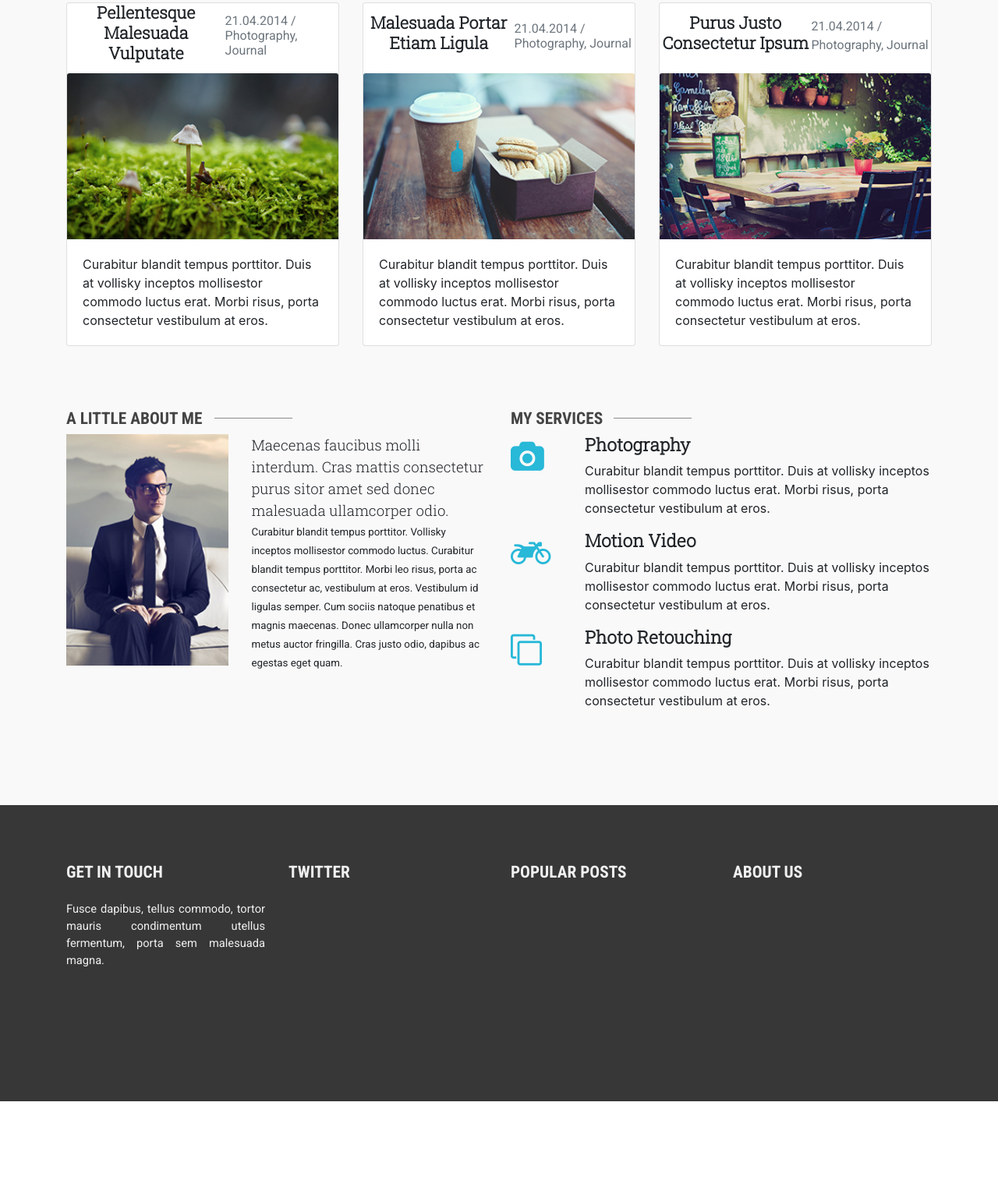
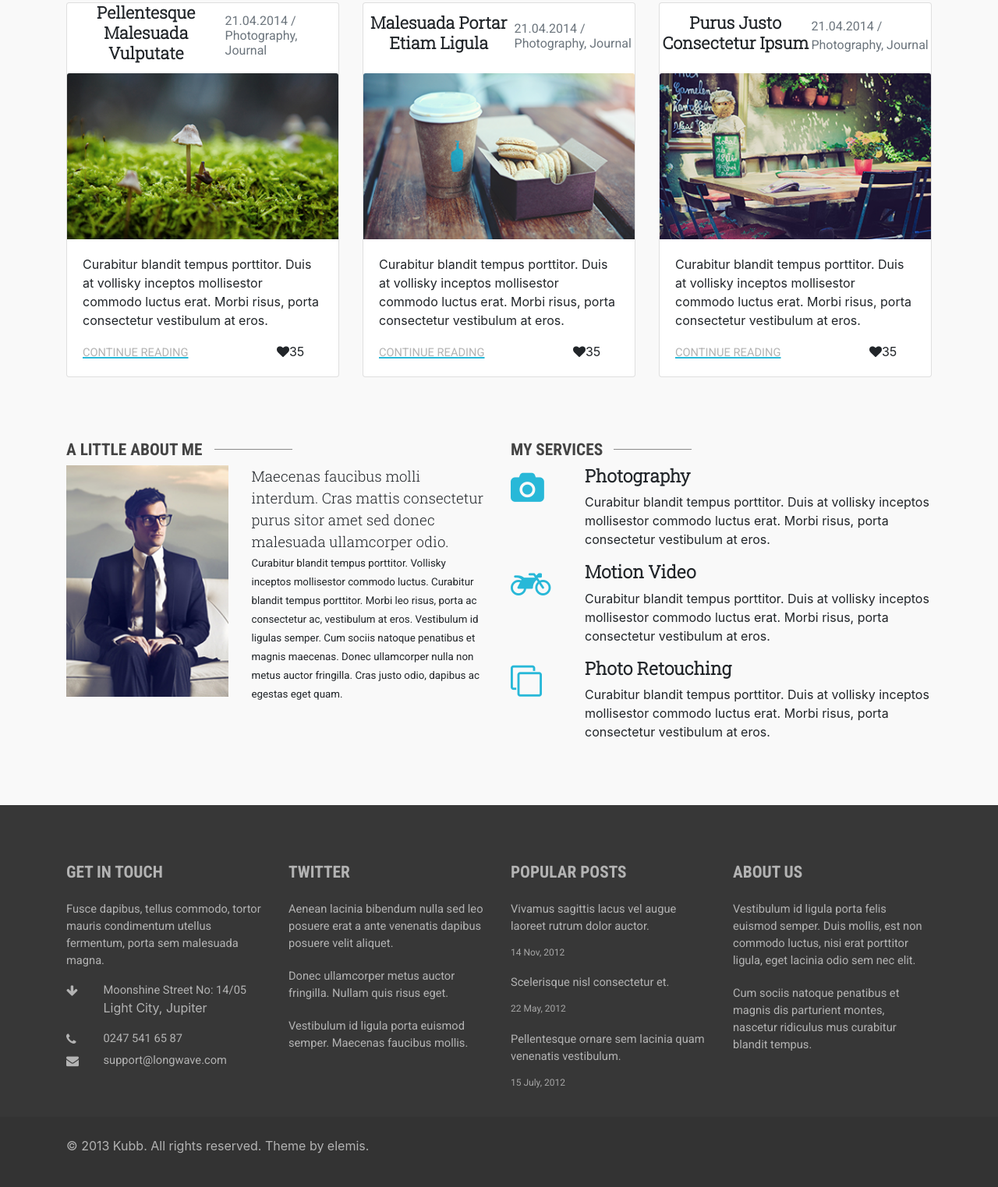
Before and after one commit to emaduddin678/Projec-4, a plain HTML site: page index.html in a window 1280 px wide. Shown: the part 2117-3640 px from the top of the page at 78% size. Before the commit the page ends 3530 px from the top, so only its background shows below. Drawn offline with nearby package versions, Linux system fonts and the light colour scheme.

Commit message:
Complet(1-mistake)

```diff
--- a/index.html
+++ b/index.html
@@ -106,7 +106,14 @@
                             <div class="card-body">
 
                                 <p class="card-text">Curabitur blandit tempus porttitor. Duis at vollisky inceptos mollisestor commodo luctus erat. Morbi  risus, porta consectetur vestibulum at eros.</p>
-
+                                <div class="row">
+                                    <div class="col-8">
+                                        <a href="#">continue reading</a>
+                                    </div>
+                                    <div class="col-4 text-center ">
+                                        <i class="fa fa-heart"></i>35
+                                    </div>
+                                </div>
 
                             </div>
                         </div>
@@ -121,6 +128,14 @@
                             <div class="card-body">
 
                               <p class="card-text">Curabitur blandit tempus porttitor. Duis at vollisky inceptos mollisestor commodo luctus erat. Morbi  risus, porta consectetur vestibulum at eros.</p>
+                                <div class="row">
+                                    <div class="col-8">
+                                        <a href="#">continue reading</a>
+                                    </div>
+                                    <div class="col-4 text-center ">
+                                        <i class="fa fa-heart"></i>35
+                                    </div>
+                                </div>
                             </div>
                         </div>
                     </div>
@@ -134,6 +149,14 @@
                             <div class="card-body">
 
                               <p class="card-text">Curabitur blandit tempus porttitor. Duis at vollisky inceptos mollisestor commodo luctus erat. Morbi  risus, porta consectetur vestibulum at eros.</p>
+                                <div class="row">
+                                    <div class="col-8">
+                                        <a href="#">continue reading</a>
+                                    </div>
+                                    <div class="col-4 text-center ">
+                                        <i class="fa fa-heart"></i>35
+                                    </div>
+                                </div>
                             </div>
                         </div>
                     </div>
@@ -202,19 +225,61 @@
                 <div class="col-3">
                     <span class="heading"> Get In Touch</span>
                     <p class="para-1">Fusce dapibus, tellus commodo, tortor mauris condimentum utellus fermentum, porta sem malesuada magna. </p>
+                    <div class="row">
+                        <div class="col-2">
+                            <i class="fa fa-arrow-down"></i>
+                        </div>
+                        <div class="col-10">
+                            <p class="mb"> Moonshine Street No: 14/05</p>
+                            <p>Light City, Jupiter</p>
+                        </div>
+                    </div>
+                    <div class="row">
+                        <div class="col-2">
+                            <i class="fa fa-phone"></i>
+                        </div>
+                        <div class="col-10">
+                            <p class="mb">0247 541 65 87</p>
+                        </div>
+                    </div>
+                    <div class="row mt-1">
+                        <div class="col-2">
+                            <i class="fa fa-envelope"></i>
+                        </div>
+                        <div class="col-10">
+                            <p class="mb">support@longwave.com</p>
+                        </div>
+                    </div>
                 </div>
                 <div class="col-3">
                     <span class="heading">twitter</span>
+                    <p class="para-1">Aenean lacinia bibendum nulla sed leo posuere erat a ante venenatis dapibus posuere velit aliquet.</p>
+                    <p class="para-1">Donec ullamcorper metus auctor fringilla. Nullam quis risus eget.</p>
+                    <p class="para-1">Vestibulum id ligula porta  euismod semper. Maecenas faucibus mollis.</p>
                 </div>
                 <div class="col-3">
                     <span class="heading">popular posts</span>
+                    <p class="para-1">Vivamus sagittis lacus vel augue laoreet rutrum dolor auctor.</p>
+                    <h6>14 Nov, 2012 </h6>
+                    <p class="para-1">Scelerisque nisl consectetur et.</p>
+                    <h6>22 May, 2012  </h6>
+                    <p class="para-1">Pellentesque ornare sem lacinia quam venenatis vestibulum.</p>
+                    <h6>15 July, 2012 </h6>
                 </div>
                 <div class="col-3">
                     <span class="heading">about us</span>
+                    <p class="para-1">Vestibulum id ligula porta felis euismod semper. Duis mollis, est non commodo luctus, nisi erat porttitor ligula, eget lacinia odio sem nec elit.</p>
+                    <p class="para-1"> Cum sociis natoque penatibus et magnis dis parturient montes, nascetur ridiculus mus curabitur blandit tempus.</p>
                 </div>
             </div>
         </div>
     </section>
+    <footer>
+        <div class="container">
+            <p>© 2013 Kubb. All rights reserved. Theme by elemis.</p>
+        </div>
+
+    </footer>
 
     <!-- Java Script cdn -->
     <script src="https://code.jquery.com/jquery-3.2.1.slim.min.js" integrity="sha384-KJ3o2DKtIkvYIK3UENzmM7KCkRr/rE9/Qpg6aAZGJwFDMVNA/GpGFF93hXpG5KkN" crossorigin="anonymous"></script>
--- a/style.css
+++ b/style.css
@@ -236,7 +236,13 @@ header .lower-text .bottom{
 .journal .journal-cards .card .text .card-subtitle{
     font-family: 'Roboto', sans-serif;
     font-size: 12pt;
-
+}
+.journal .journal-cards .card a{
+    color: #b3b3b3;
+    text-transform: uppercase;
+    font-size: 11pt;
+    font-family: 'Roboto', sans-serif;
+    text-decoration: 2px solid #28B8D8 underline;
 }
 /* .journal last part start  */
 .journal .journal-last-part h3{
@@ -303,10 +309,10 @@ header .lower-text .bottom{
 /* contact part star here  */
 .contact{
     width: 100%;
-    height: 380px;
+    height: 400px;
     background-color: #373737;
     padding-top: 70px;
-    color: #f0f0f0;
+    color: #b3b3b3;
 }
 .contact .heading{
     font-family: 'Roboto Condensed', sans-serif;
@@ -319,5 +325,25 @@ header .lower-text .bottom{
     font-family: 'Roboto', sans-serif;
     font-size: 11pt;
     margin-top: 20px;
-    text-align: justify;
+    text-align:left;
 }
+.contact h6{
+    font-family: 'Roboto', sans-serif;
+    font-size: 9pt;
+    color: #a5a5a5;
+    margin-bottom: 0%;
+}
+.mb{
+    margin-bottom: 0%;
+    font-size: 11pt;
+    font-family: 'Roboto', sans-serif;
+}
+/* footer part start  */
+footer{
+    width: 100%;
+    height: 90px;
+    background-color: #333333;
+    color: #b3b3b3;
+    display: flex;
+    align-items: center;
+}
```
